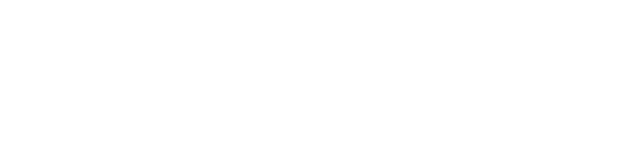
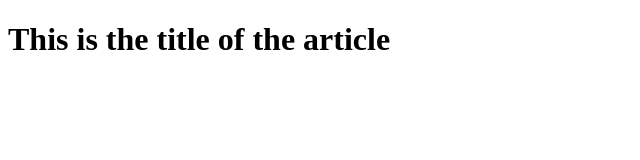
Before and after one commit to inosgungun/git-course-project1, a plain HTML site: page index.html in a window 1280 px wide. Shown: the whole page, without its empty margins (0-640 px from the left). Drawn offline with Linux system fonts and the light colour scheme.

Commit message:
added h1

```diff
--- a/index.html
+++ b/index.html
@@ -8,6 +8,7 @@
     <link rel="stylesheet" href="style.css">
 </head>
 <body>
+    <h1>This is the title of the article</h1>
     <script src="main.js"></script>
 </body>
 </html>
```
